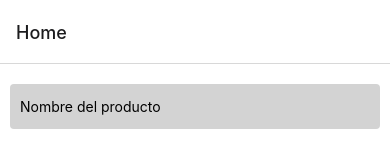
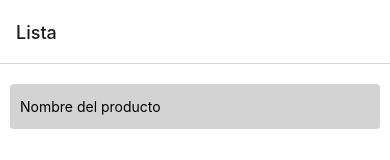
Before and after one commit to facundocardozo1609/IntDatos-mobile, a React Native app: screen / in a window 390 px wide. Shown: the top 160 px of the page. Built offline with nearby package versions, Linux system fonts and the light colour scheme.

Commit message:
changing screens names

```diff
--- a/src/navigation/StackNavigator.tsx
+++ b/src/navigation/StackNavigator.tsx
@@ -11,8 +11,16 @@ const AppStackNavigatior = () => {
   return (
     <NavigationContainer>
       <AppStack.Navigator>
-        <AppStack.Screen name="Home" component={HomeScreen} />
-        <AppStack.Screen name="ProductDetails" component={ProductDetails} />
+        <AppStack.Screen
+          options={{ headerTitle: "Lista" }}
+          name="Home"
+          component={HomeScreen}
+        />
+        <AppStack.Screen
+          options={{ headerTitle: "Producto" }}
+          name="ProductDetails"
+          component={ProductDetails}
+        />
       </AppStack.Navigator>
     </NavigationContainer>
   );
```
